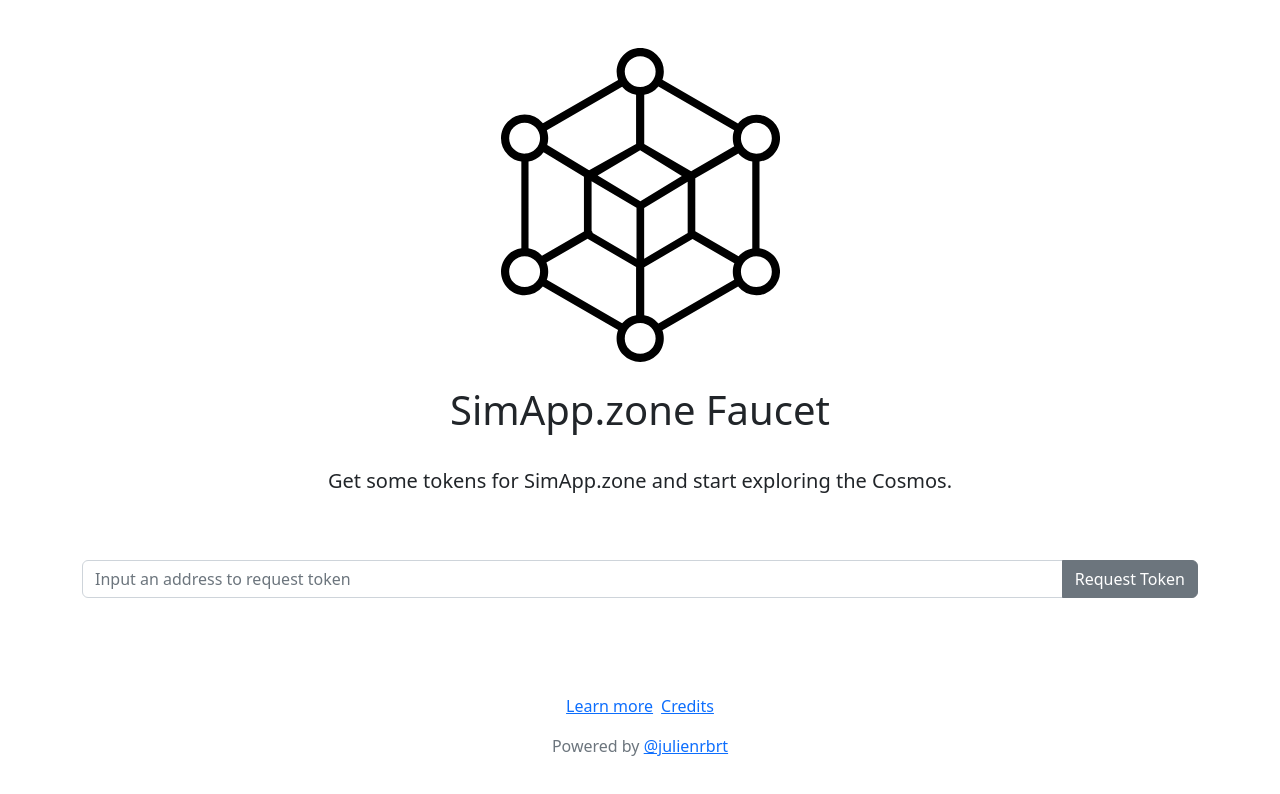
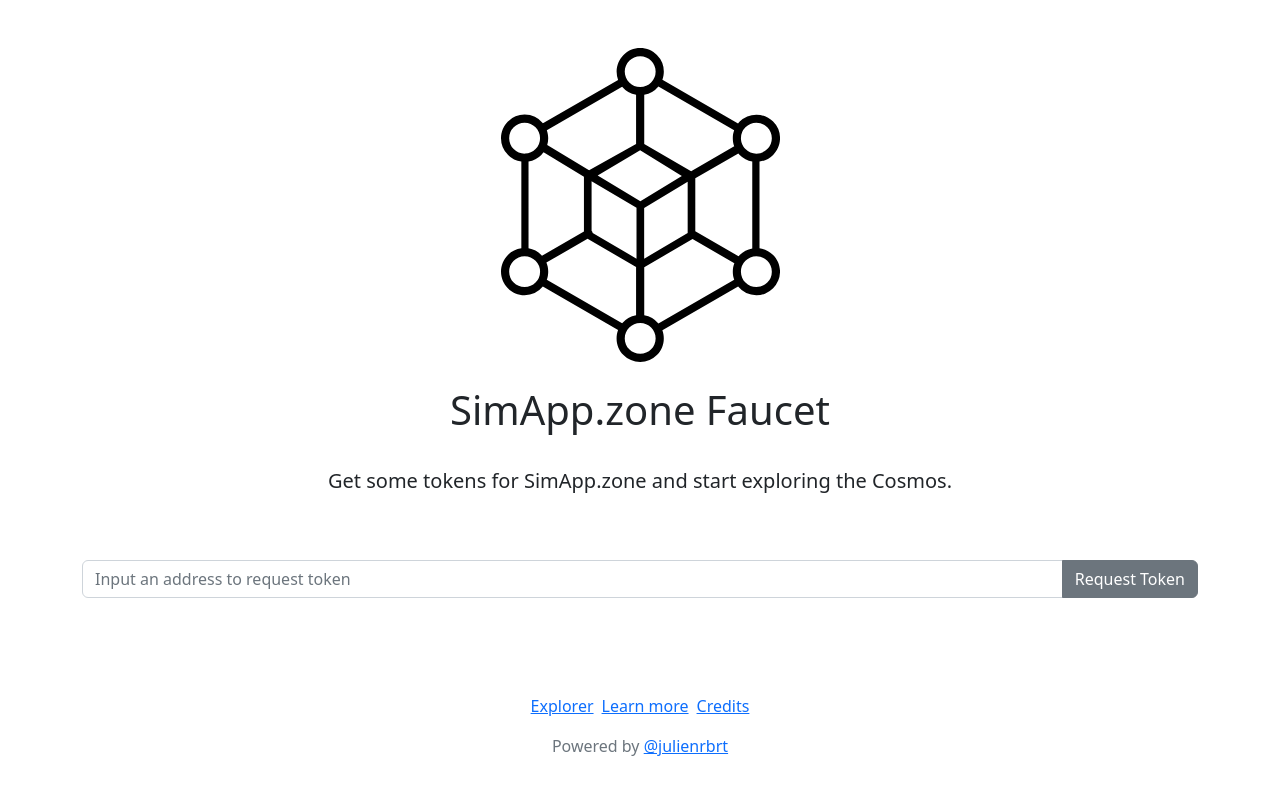
Before and after one commit to julienrbrt/simapp, a website: page faucet/index.html in a window 1280 px wide. Drawn offline with nearby package versions, Linux system fonts and the light colour scheme; no server answers.

Commit message:
add explorer (closes #5)

```diff
--- a/faucet/index.html
+++ b/faucet/index.html
@@ -68,6 +68,9 @@
 
       <footer class="my-5 pt-5 text-muted text-center text-small">
         <ul class="list-inline">
+          <li class="list-inline-item">
+            <a href="https://explorer.simapp.zone">Explorer</a>
+          </li>
           <li class="list-inline-item">
             <a href="https://github.com/julienrbrt/simapp">Learn more</a>
           </li>
```
Also changed, not shown: README.md.
